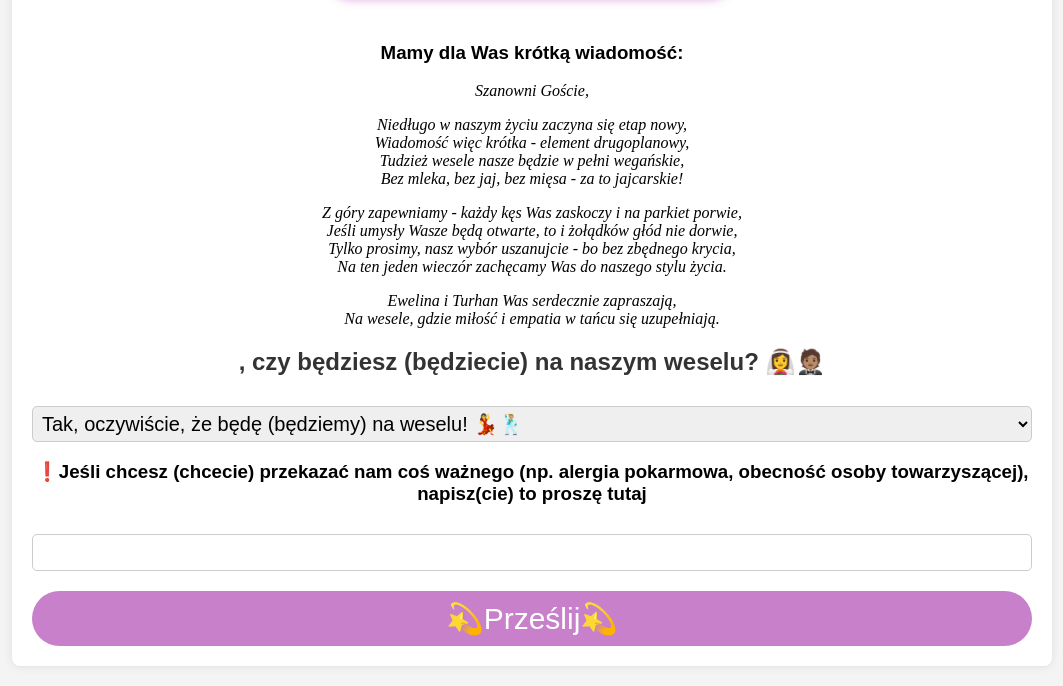
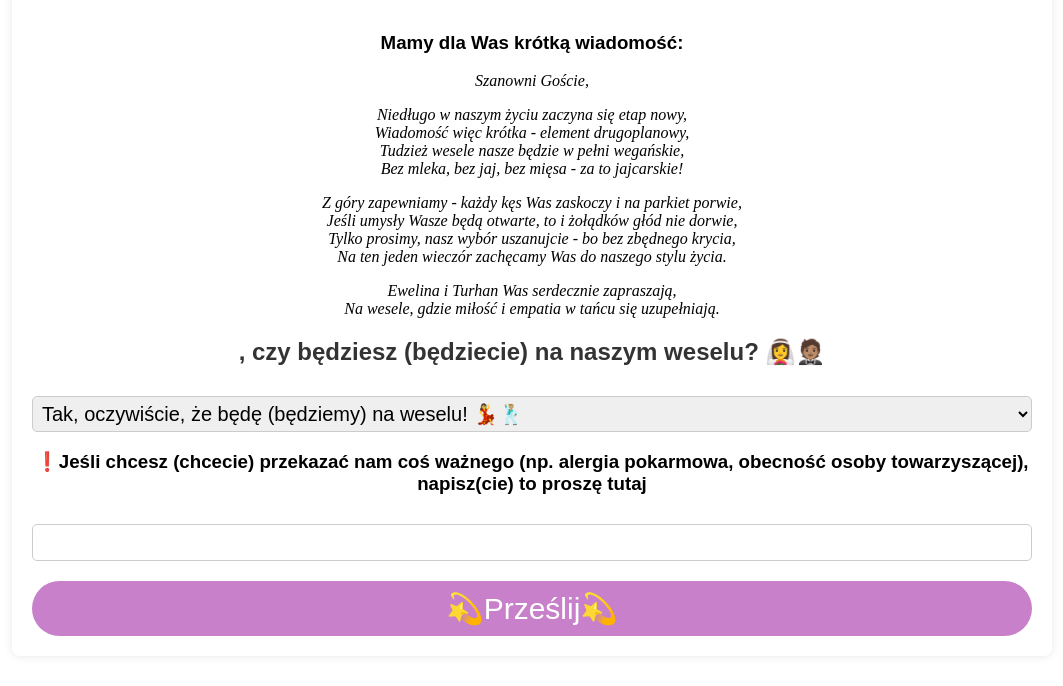
Before and after one commit to turhancan97/wedding-invitation, a Flask app: template templates/guest.html in a window 1280 px wide. Shown: the part 409-1095 px from the top of the page, without its empty margins (108-1171 px from the left). After the commit the page ends 1045 px from the top, so only its background shows below. Run offline with Flask 3, Linux system fonts and the light colour scheme; the template is opened without the code that fills it, so the values that code supplies are empty.

Commit message:
fix issues

```diff
--- a/static/style.css
+++ b/static/style.css
@@ -1,8 +1,8 @@
 body {
     font-family: Arial, sans-serif;
     margin: 0;
-    padding: 20px;
-    background-color: #f4f4f4;
+    padding: 10px;
+    background-color: #ffffff;
     text-align: center;
 }
 
```
